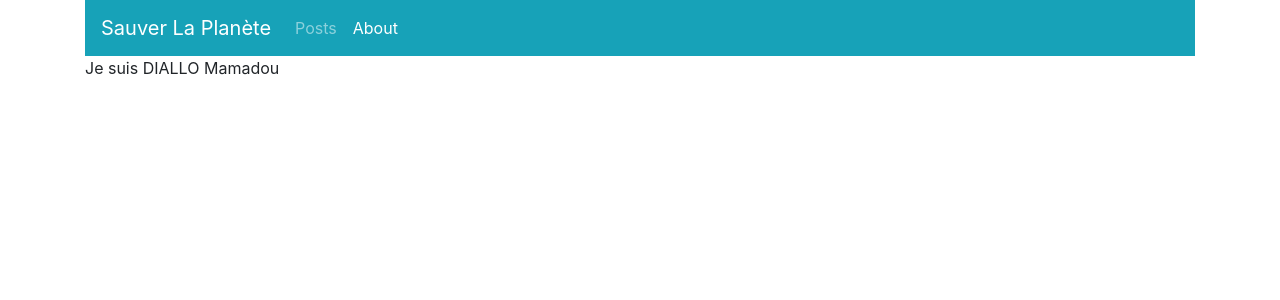
After one commit to dialloDioulde/SavePlanet, a Django app: page /planet/about/ in a window 1280 px wide. The commit adds this page. Shown: the top 300 px of the page. Run offline with Django 3.2, Linux system fonts and the light colour scheme; some libraries are stand-ins or nearby versions.

Commit message:
Ajout de la Page A propos

```diff
--- a/planet/navigation.py
+++ b/planet/navigation.py
@@ -2,8 +2,9 @@ from django.urls import reverse_lazy
 
 
 NAV_POSTS = 'Posts'
+NAV_ABOUT = 'About'
 
-NAV_ITEMS = ( (NAV_POSTS, reverse_lazy('home')), ('Ecologie', reverse_lazy('home')), )
+NAV_ITEMS = ( (NAV_POSTS, reverse_lazy('home')), (NAV_ABOUT, reverse_lazy('about')), )
 
 def navigation_items(selected_item):
     items = []
--- /dev/null
+++ b/planet/templates/planet/about.html
@@ -0,0 +1,16 @@
+{% extends 'base.html' %}
+{% load static %}
+
+{% block title %} About {% endblock %}
+
+{% block content %}
+
+<div class="row">
+
+    <div class="col-12">
+        Je suis DIALLO Mamadou
+    </div>
+
+</div>
+
+{% endblock %}
--- a/planet/urls.py
+++ b/planet/urls.py
@@ -6,4 +6,7 @@ urlpatterns = [
     path('posts/', views.post_list, name='home'),
     path('posts/<str:category_name>/',views.post_list, name='post-list'),
     path('posts/detail/<int:post_id>/',views.post_detail, name='post-detail'),
+    path('posts/detail/<int:post_id>/<str:message>/',views.post_detail, name='post-detail-message'),
+
+    path('about/', views.about, name='about'),
 ]
--- a/planet/views.py
+++ b/planet/views.py
@@ -1,7 +1,8 @@
-from django.shortcuts import render, get_object_or_404
+from django.shortcuts import render, get_object_or_404, reverse
 from planet.models import *
 from planet import model_helpers, navigation
 from  planet.forms import CreateCommentForm
+from django.http import HttpResponseRedirect
 
 # Create your views here.
 
@@ -18,7 +19,7 @@ def post_list(request, category_name = model_helpers.post_category_all.slug()):
 
 
 # Renvoie les details d'un Post
-def post_detail(request, post_id):
+def post_detail(request, post_id, message = ''):
     post = get_object_or_404(Post, pk=post_id) # On récupère le Post par son ID
 
     # On récupère que les Posts d'une même Catégorie ici
@@ -35,9 +36,19 @@ def post_detail(request, post_id):
             comment = comment_form.save(commit= False)
             comment.post = post
             comment.save()
+
+            args = [post.pk, ' Votre Commentaire a bien été Publié ! ']
+            return HttpResponseRedirect(reverse('post-detail-message', args = args) + '#comments')
         else:
             comment_form = CreateCommentForm()
 
     context = {'post' : post, 'navigation_items' : navigation.navigation_items(navigation.NAV_POSTS),
-               'posts_same_category' : posts_same_category, 'comments' : posts_comments, 'comment_form' : comment_form}
+               'posts_same_category' : posts_same_category, 'comments' : posts_comments,
+               'comment_form' : comment_form, 'message' : message }
     return render(request, 'planet/post_detail.html', context)
+
+
+def about(request):
+    context = { 'navigation_items' : navigation.navigation_items(navigation.NAV_ABOUT) }
+
+    return render(request, 'planet/about.html', context)
```
Also changed, not shown: planet/templates/planet/post_detail.html (+12 -1 lines), db.sqlite3.
